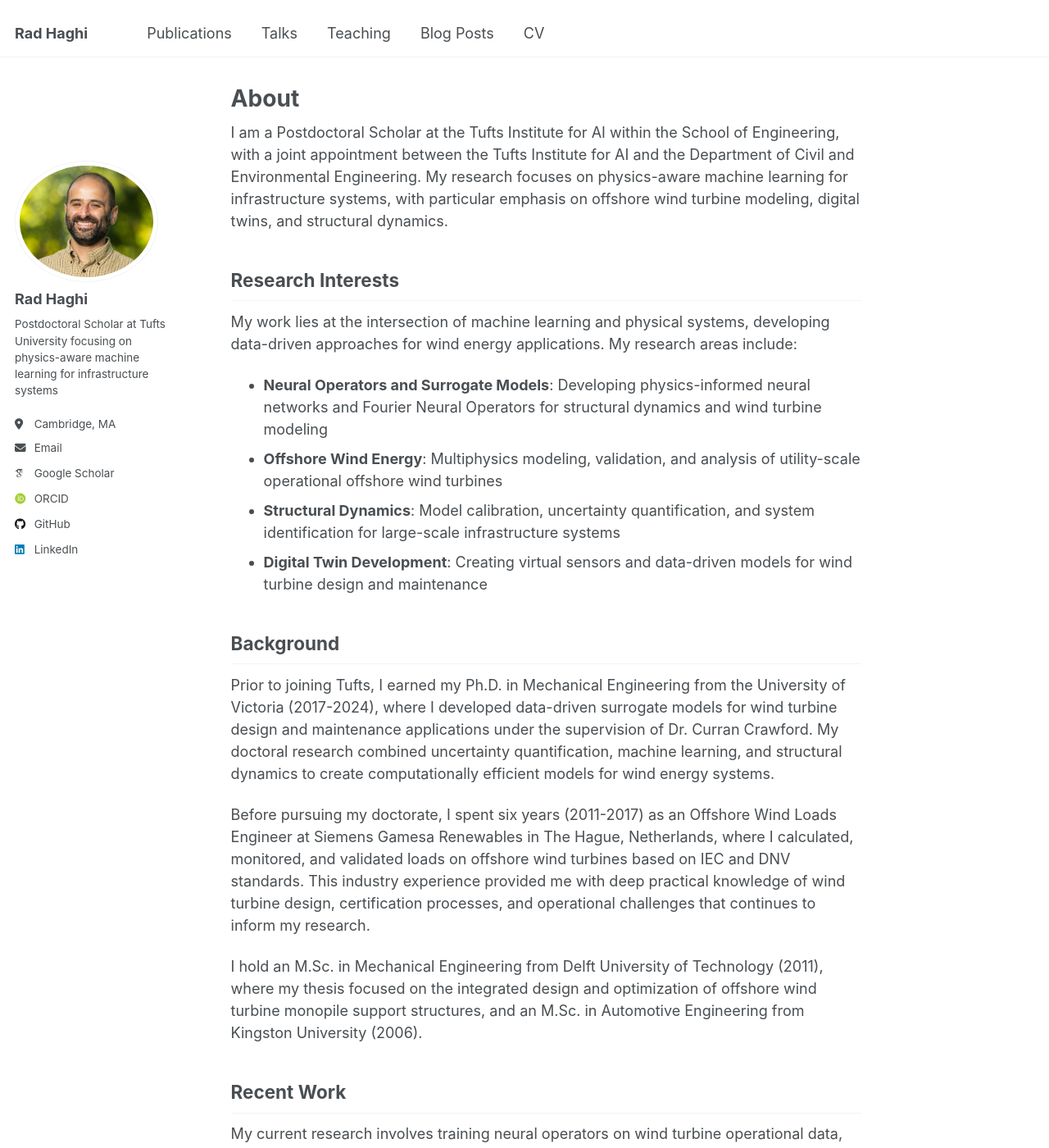
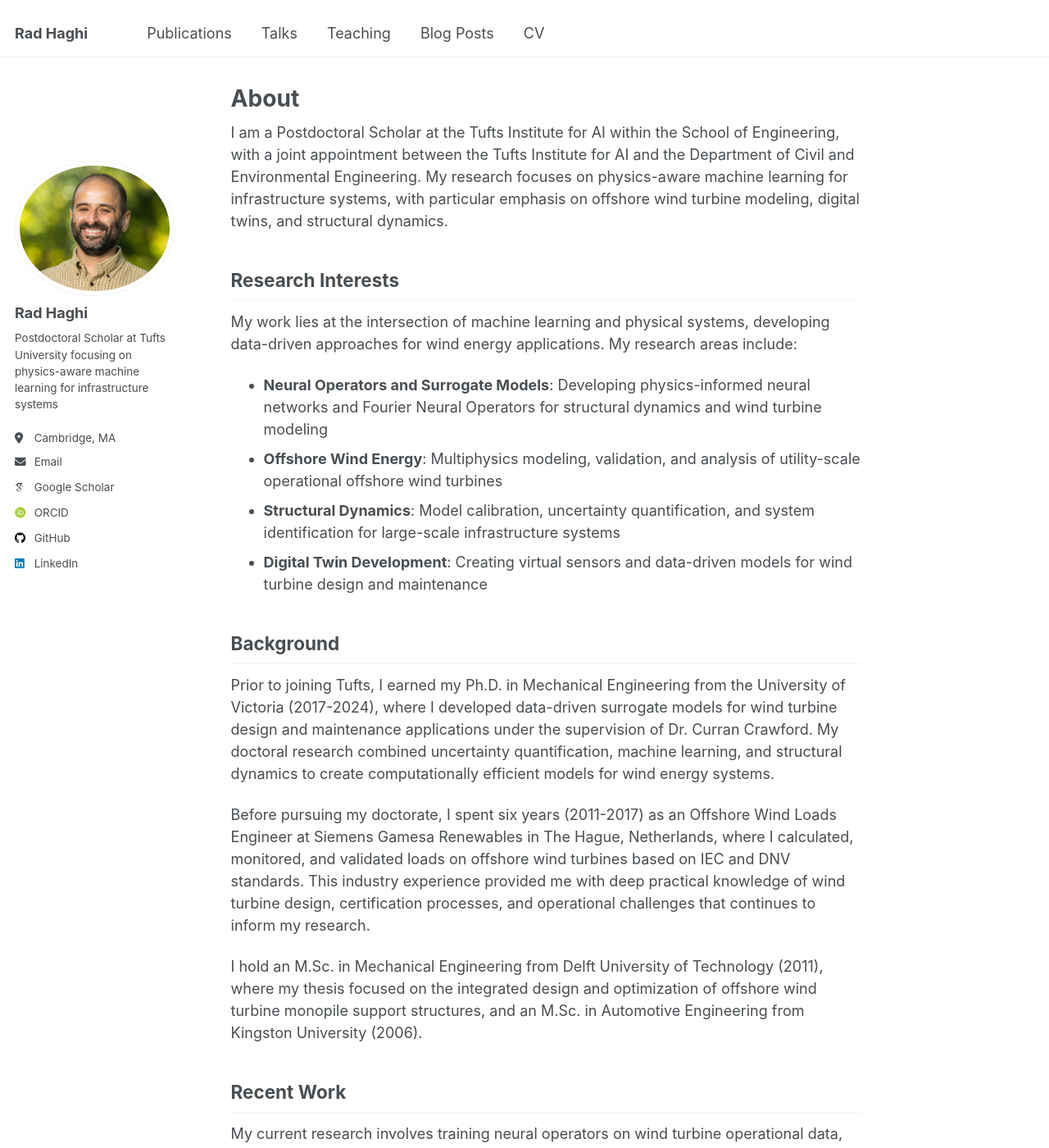
Before and after one commit to rhaghi/rhaghi.github.io, a Jekyll site: the page built from _pages/about.md, in a window 1280 px wide and 1400 px high. Shown: the whole window at 82% size. Built offline with Jekyll 4.4.1, drawn with Linux system fonts in a browser that asks for light colours; some web fonts are replaced.

Commit message:
profile pic 4th try

```diff
--- a/_sass/layout/_sidebar.scss
+++ b/_sass/layout/_sidebar.scss
@@ -83,9 +83,9 @@
 .author__avatar {
   display: table-cell;
   vertical-align: top;
-  width: 36px;
+  width: 200px;
   // set width only, for non-square avatars
-  // height: 36px;
+   height: 200px;
 
   @include breakpoint($large) {
     display: block;
@@ -94,7 +94,7 @@
   }
 
   img {
-    max-width: 175px;
+    max-width: 200px;
     border-radius: 50%;
 
     @include breakpoint($large) {
```
Also changed, not shown: 1 other file.
